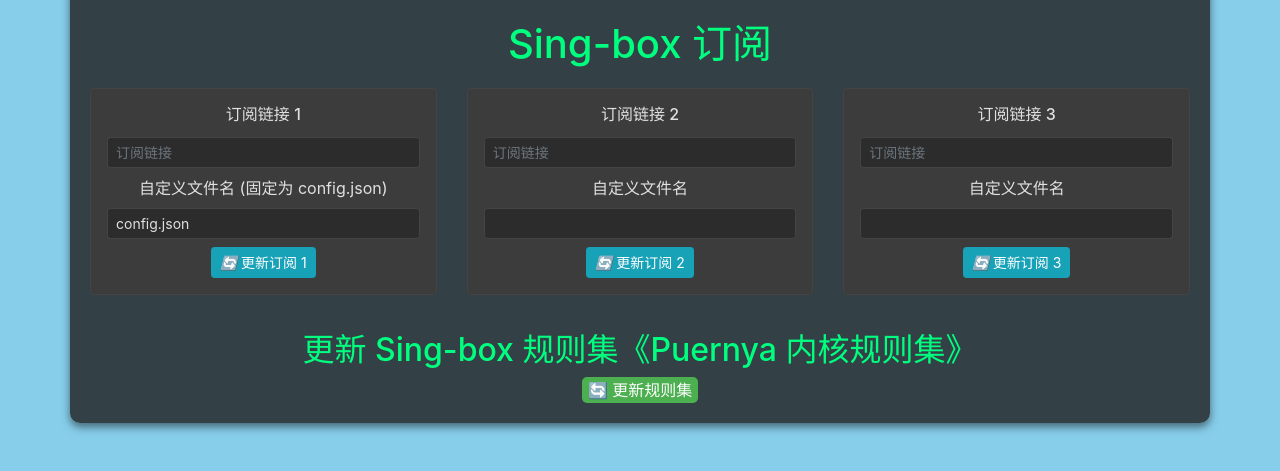
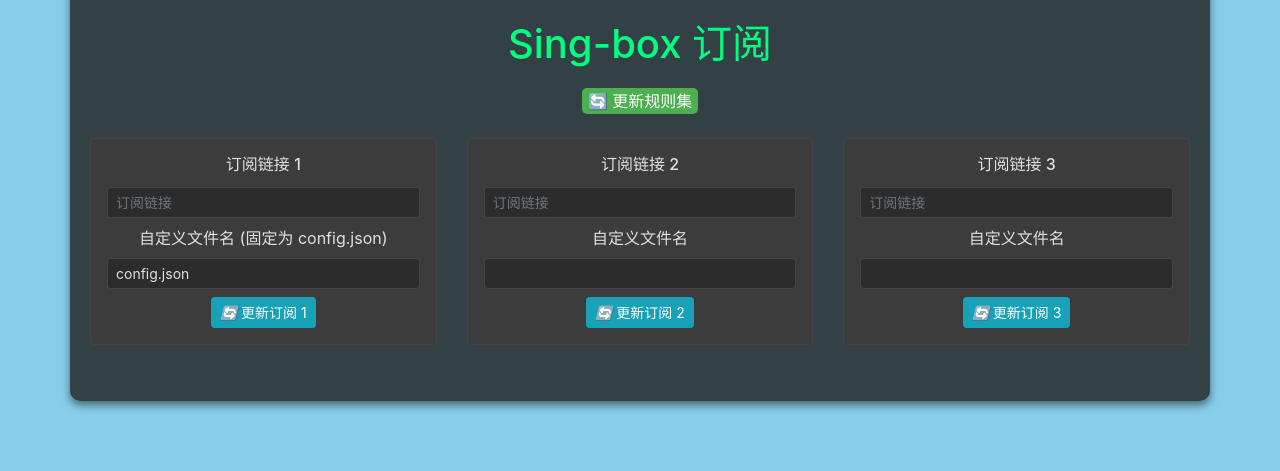
Before and after one commit to Thaolga/luci-app-nekoclash, a PHP site: page /upload_sb.php in a window 1280 px wide. Shown: the part 308-779 px from the top of the page. Run offline with PHP 8.4, Linux system fonts and the light colour scheme; some libraries are stand-ins or nearby versions.

Commit message:
Update upload_sb.php

```diff
--- a/luci-app-nekoclash/htdocs/nekoclash/upload_sb.php
+++ b/luci-app-nekoclash/htdocs/nekoclash/upload_sb.php
@@ -614,8 +614,28 @@ if (isset($_POST['update'])) {
         </div>
     <?php endif; ?>
 <?php endif; ?>
+        <h1 style="margin-top: 20px; margin-bottom: 20px;">Sing-box 订阅</h1>
+    <style>
+        button {
+            background-color: #4CAF50;
+            color: white;
+            border: none;
+            border-radius: 5px;
+            cursor: pointer;
+            font-size: 16px;
+        }
 
-        <h1 style="margin-top: 20px; margin-bottom: 20px;">Sing-box 订阅</h1>
+        button:hover {
+            background-color: #45a049;
+        }
+    </style>
+</head>
+<body>
+    <form method="post">
+        <button type="submit" name="update">🔄 更新规则集</button>
+    </form>
+</body>
+     </br>
         <?php if ($message): ?>
             <p><?php echo nl2br(htmlspecialchars($message)); ?></p>
         <?php endif; ?>
@@ -640,34 +660,6 @@ if (isset($_POST['update'])) {
                 <?php endfor; ?>
             </div>
         </form>
-
-<!DOCTYPE html>
-<html lang="zh">
-<head>
-    <meta charset="UTF-8">
-    <meta name="viewport" content="width=device-width, initial-scale=1.0">
-    <style>
-        button {
-            background-color: #4CAF50;
-            color: white;
-            border: none;
-            border-radius: 5px;
-            cursor: pointer;
-            font-size: 16px;
-        }
-
-        button:hover {
-            background-color: #45a049;
-        }
-    </style>
-</head>
-<body>
-    <h2>更新 Sing-box 规则集《Puernya 内核规则集》</h2>
-    <form method="post">
-        <button type="submit" name="update">🔄 更新规则集</button>
-    </form>
-</body>
-</html>
 <div class="modal fade" id="renameModal" tabindex="-1" role="dialog" aria-labelledby="renameModalLabel" aria-hidden="true">
     <div class="modal-dialog" role="document">
         <div class="modal-content">
```
